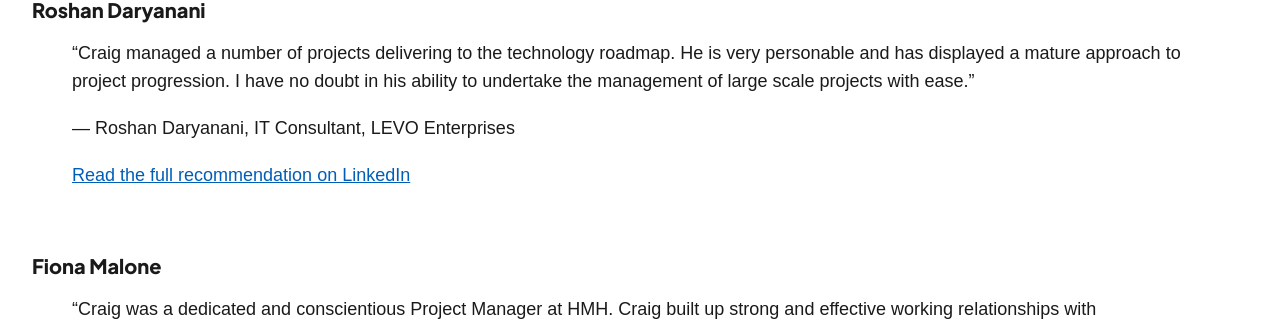
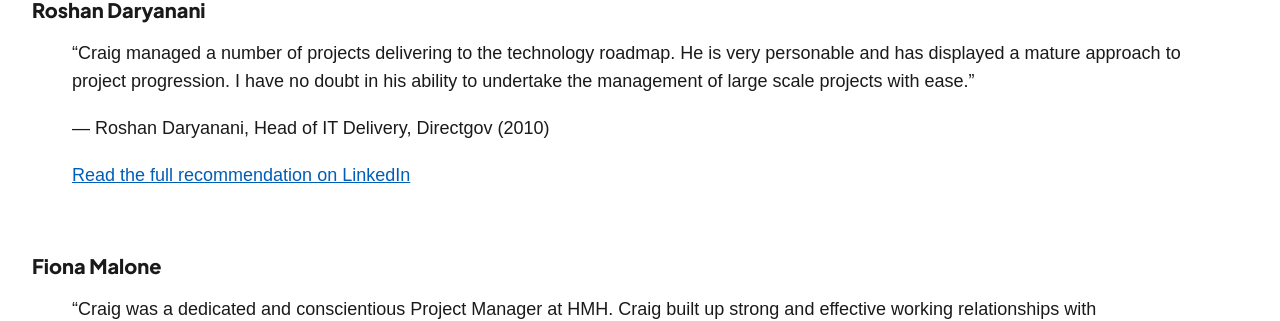
Before and after one commit to siliconglen/siliconglen-site, a Jekyll site: the page built from citations/index.md, in a window 1280 px wide and 900 px high, scrolled down 4640 px. Shown: the part 142-463 px from the top of the window. Built offline with Jekyll 4.4.1, drawn with Linux system fonts in a browser that asks for light colours.

Commit message:
Complete testimonial attribution in citations/index.md

```diff
--- a/citations/index.md
+++ b/citations/index.md
@@ -89,7 +89,7 @@ Colleagues and clients have recognised Craig's work in these terms:
 
 > "Craig managed a number of projects delivering to the technology roadmap. He is very personable and has displayed a mature approach to project progression. I have no doubt in his ability to undertake the management of large scale projects with ease."
 >
-> — Roshan Daryanani, IT Consultant, LEVO Enterprises
+> — Roshan Daryanani, Head of IT Delivery, Directgov (2010)
 >
 > <a href="https://www.linkedin.com/in/siliconglen/details/recommendations/" target="_blank" rel="noopener noreferrer">Read the full recommendation on LinkedIn</a>
 
```
